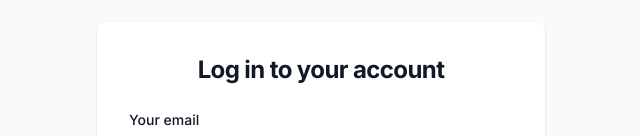
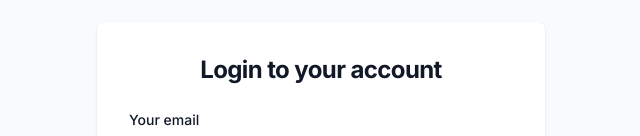
Before and after one commit to SurendarSingh/Footwear-StockXpert, a Next.js app: page /login in a window 1280 px wide. Shown: the part 188-324 px from the top of the page, without its empty margins (319-959 px from the left). Built offline with nearby package versions, Linux system fonts and the light colour scheme.

Commit message:
Login Singup Updated

```diff
--- a/src/app/login/page.tsx
+++ b/src/app/login/page.tsx
@@ -55,7 +55,7 @@ export default function LoginPage() {
         <div className="w-full bg-white rounded-lg shadow dark:border md:mt-0 sm:max-w-md xl:p-0 dark:bg-gray-800 dark:border-gray-700">
           <div className="p-6 space-y-4 md:space-y-6 sm:p-8">
             <h1 className="text-xl font-bold leading-tight tracking-tight text-gray-900 md:text-2xl dark:text-white text-center">
-              {loading ? "Loading..." : "Log in to your account"}
+              Login to your account
             </h1>
             <form className="space-y-4 md:space-y-6" onSubmit={onLogin}>
               <div>
@@ -155,7 +155,7 @@ export default function LoginPage() {
                 disabled={loading}
                 className="w-full text-white bg-primary-600 hover:bg-primary-700 focus:ring-4 focus:outline-none focus:ring-primary-300 font-medium rounded-lg text-sm px-5 py-2.5 text-center dark:bg-primary-600 dark:hover:bg-primary-700 dark:focus:ring-primary-800"
               >
-                Log in
+                {loading ? "Loading..." : "Log in"}
               </button>
 
               <p className="text-sm font-light text-gray-500 dark:text-gray-400 text-center">
--- a/src/app/signup/page.tsx
+++ b/src/app/signup/page.tsx
@@ -55,7 +55,7 @@ export default function SignupPage() {
         <div className="w-full bg-white rounded-lg shadow dark:border md:mt-0 sm:max-w-md xl:p-0 dark:bg-gray-800 dark:border-gray-700">
           <div className="p-6 space-y-4 md:space-y-6 sm:p-8">
             <h1 className="text-xl font-bold leading-tight tracking-tight text-gray-900 md:text-2xl dark:text-white text-center">
-              {loading ? "Processing..." : "Create your account"}
+              Create your account
             </h1>
             <form className="space-y-4 md:space-y-6" onSubmit={onSignup}>
               <div>
@@ -185,7 +185,7 @@ export default function SignupPage() {
                 disabled={loading}
                 className="w-full text-white bg-primary-600 hover:bg-primary-700 focus:ring-4 focus:outline-none focus:ring-primary-300 font-medium rounded-lg text-sm px-5 py-2.5 text-center dark:bg-primary-600 dark:hover:bg-primary-700 dark:focus:ring-primary-800"
               >
-                Sign up
+                {loading ? "Loading..." : "Register"}
               </button>
 
               <p className="text-sm font-light text-gray-500 dark:text-gray-400 text-center">
```
